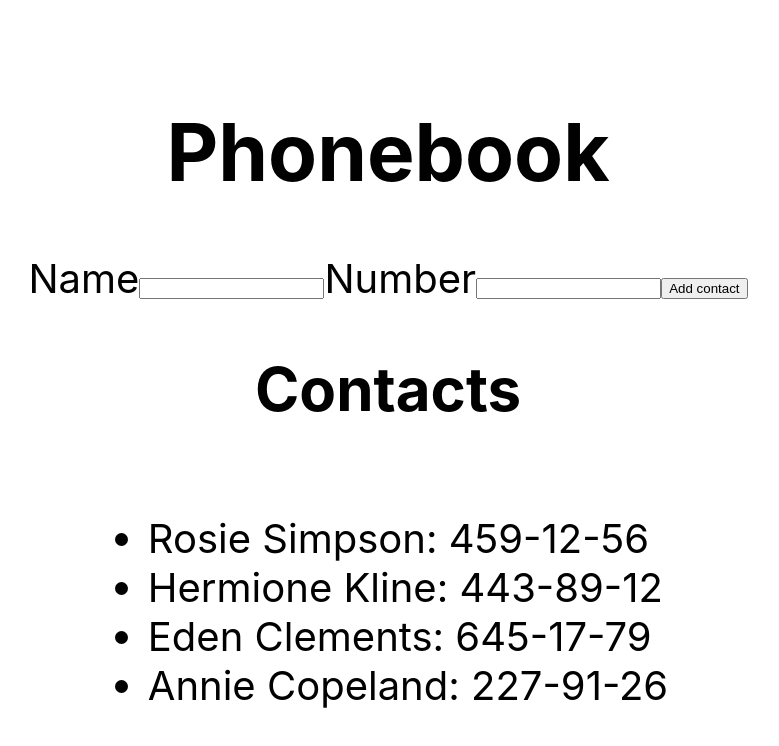
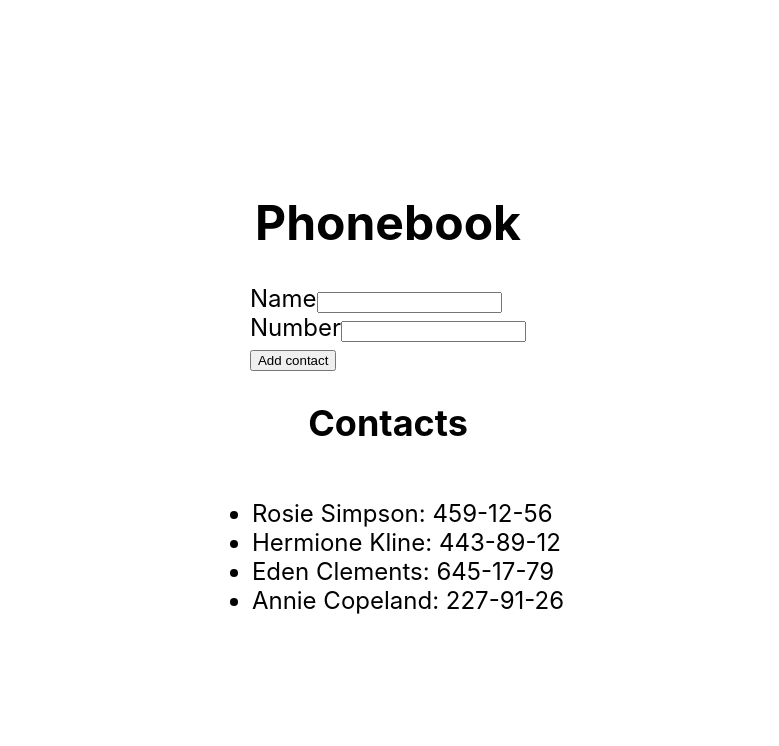
Before and after one commit to Stylize-K/goit-react-hw-02-phonebook, a React (Create React App) app: page / in a window 1280 px wide. Shown: the top 746 px of the page, without its empty margins (252-1031 px from the left). Built offline with nearby package versions, Linux system fonts and the light colour scheme.

Commit message:
Change inline styles

```diff
--- a/src/components/App.jsx
+++ b/src/components/App.jsx
@@ -48,7 +48,7 @@ export class App extends Component {
           flexDirection: 'column',
           justifyContent: 'center',
           alignItems: 'center',
-          fontSize: 40,
+          fontSize: 24,
           color: '#010101',
         }}
       >
@@ -66,6 +66,7 @@ export class App extends Component {
               required
             />
           </label>
+          <br />
           <label>
             Number
             <input
@@ -78,6 +79,7 @@ export class App extends Component {
               required
             />
           </label>
+          <br />
           <button type="submit">Add contact</button>
         </form>
         <h2>Contacts</h2>
```
